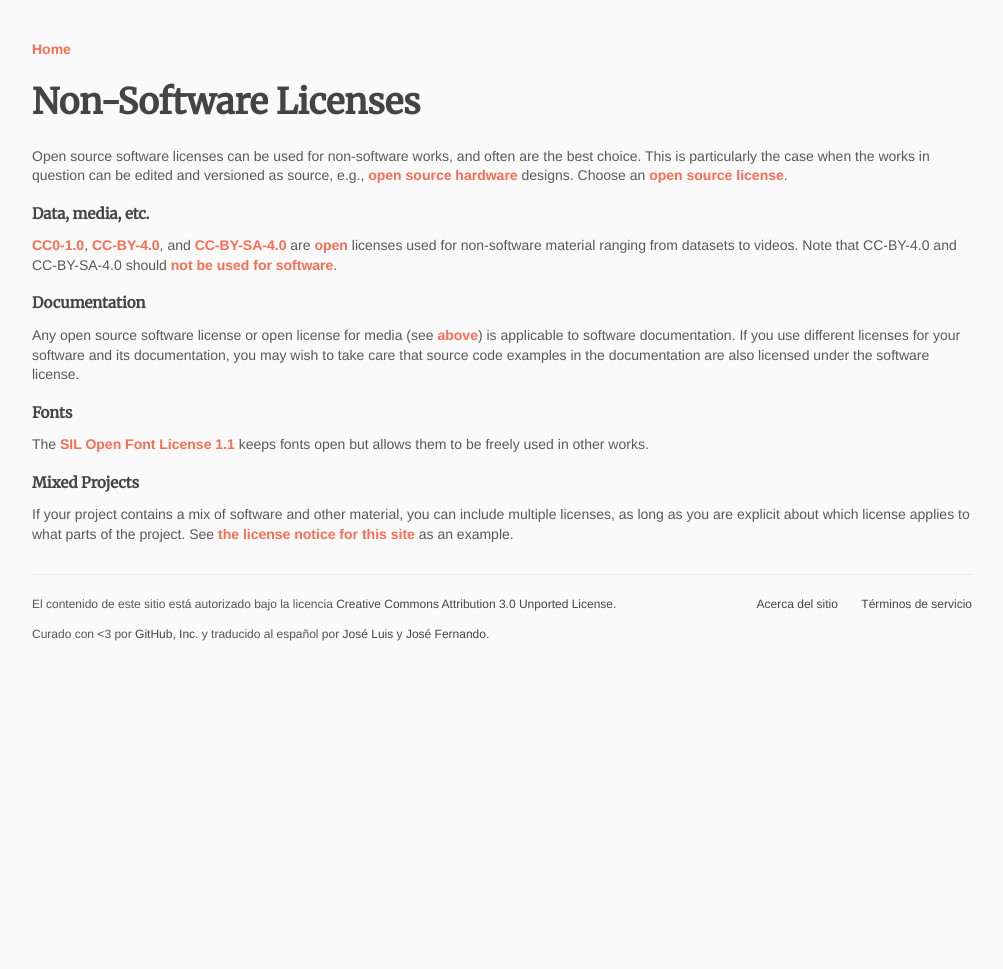
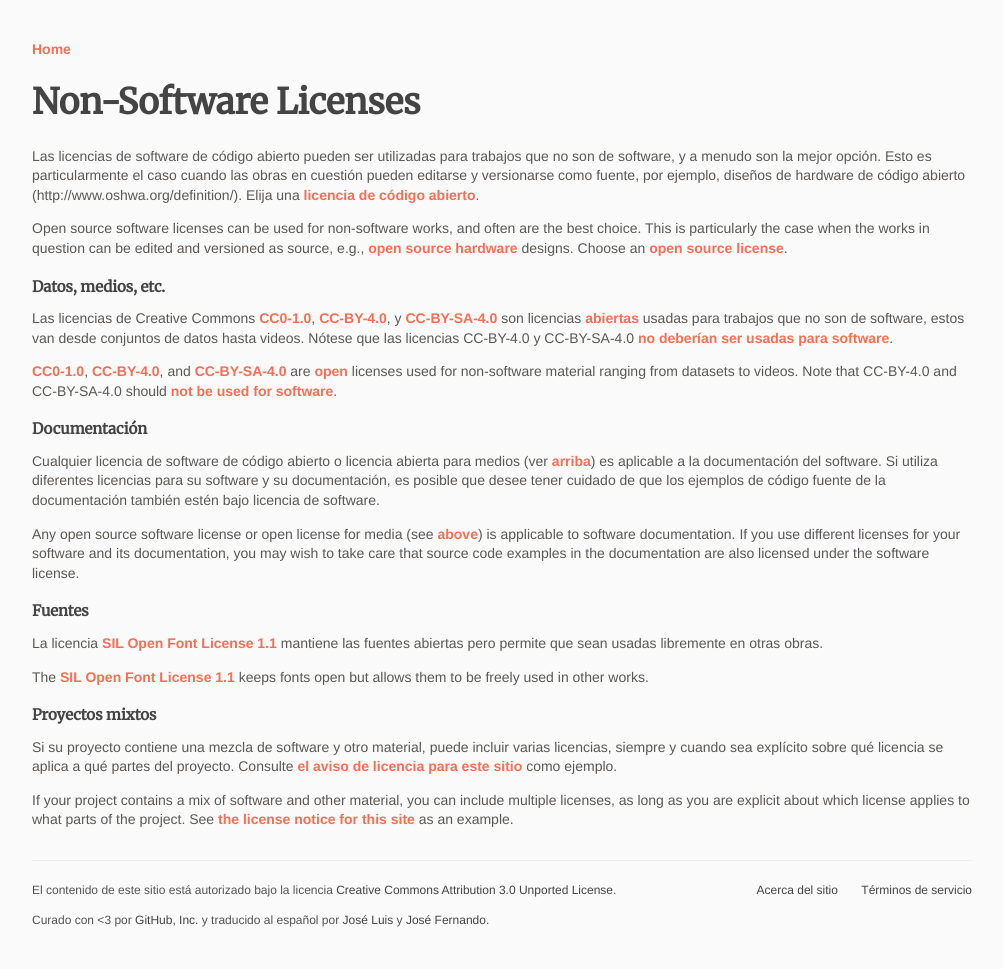
Before and after one commit to Eligelicencia/eligeUnaLicencia, a Jekyll site: the page built from non-software.md, in a window 1280 px wide. Shown: the whole page, without its empty margins (138-1141 px from the left). Built offline with Jekyll 4.4.1, drawn with Linux system fonts in a browser that asks for light colours; before the commit the page ends 900 px from its top, so only the background shows below that.

Commit message:
Licencias principales
Traducciones a los archivos de licencia apache, gpl3, licenses.html y nonsoftware.

```diff
--- a/_licenses/apache-2.0.txt
+++ b/_licenses/apache-2.0.txt
@@ -6,11 +6,11 @@
 featured: true
 hidden: false
 
-description: A permissive license whose main conditions require preservation of copyright and license notices. Contributors provide an express grant of patent rights. Licensed works, modifications, and larger works may be distributed under different terms and without source code.
+description: Licencia permisiva cuyas principales condiciones requieren la preservación de los derechos de autor y los avisos de licencia. Los colaboradores proporcionan una concesión expresa de derechos de patente. Las obras autorizadas, las modificaciones y las obras más grandes pueden distribuirse bajo diferentes términos y sin código fuente. A permissive license whose main conditions require preservation of copyright and license notices. Contributors provide an express grant of patent rights. Licensed works, modifications, and larger works may be distributed under different terms and without source code.
 
-how: Create a text file (typically named LICENSE or LICENSE.txt) in the root of your source code and copy the text of the license into the file.
+how: Crea un archivo de texto (normalmente con el nombre LICENSE o LICENSE.txt) en la raíz del código fuente y copia el texto de la licencia en dicho archivo. Create a text file (typically named LICENSE or LICENSE.txt) in the root of your source code and copy the text of the license into the file.
 
-note: The Apache Foundation recommends taking the additional step of adding a boilerplate notice to the header of each source file. You can find the notice at the very end of the license in the appendix.
+note: La Fundación Apache recomienda tomar el paso adicional de agregar una notificación a la cabecera de cada archivo fuente. Puede encontrar el aviso al final de la licencia en el apéndice. The Apache Foundation recommends taking the additional step of adding a boilerplate notice to the header of each source file. You can find the notice at the very end of the license in the appendix.
 
 using:
   - Android: https://github.com/android/platform_system_core/blob/master/NOTICE
--- a/_licenses/gpl-3.0.txt
+++ b/_licenses/gpl-3.0.txt
@@ -7,11 +7,11 @@
 featured: true
 hidden: false
 
-description: Permissions of this strong copyleft license are conditioned on making available complete source code of licensed works and modifications, which include larger works using a licensed work, under the same license. Copyright and license notices must be preserved. Contributors provide an express grant of patent rights.
+description: Los permisos de esta fuerte licencia de copyleft están condicionados a hacer disponible el código fuente completo de obras autorizadas y modificaciones, que incluyen trabajos más grandes que usan una obra con licencia, bajo la misma licencia. Se deben conservar los avisos de derechos de autor y licencias. Los colaboradores proporcionan una concesión expresa de derechos de patente. Permissions of this strong copyleft license are conditioned on making available complete source code of licensed works and modifications, which include larger works using a licensed work, under the same license. Copyright and license notices must be preserved. Contributors provide an express grant of patent rights.
 
-how: Create a text file (typically named LICENSE or LICENSE.txt) in the root of your source code and copy the text of the license into the file.
+how: Crea un archivo de texto (normalmente con el nombre LICENSE o LICENSE.txt) en la raíz del código fuente y copia el texto de la licencia en dicho archivo. Create a text file (typically named LICENSE or LICENSE.txt) in the root of your source code and copy the text of the license into the file.
 
-note: The Free Software Foundation recommends taking the additional step of adding a boilerplate notice to the top of each file. The boilerplate can be found at the end of the license.
+note: La Fundación de Software Libre (Free Software Foundation) recomienda tomar el paso adicional de agregar una notificación a la cabecera de cada archivo fuente. Puede encontrar el aviso al final de la licencia en el apéndice. The Free Software Foundation recommends taking the additional step of adding a boilerplate notice to the top of each file. The boilerplate can be found at the end of the license.
 
 using:
   - Bash: http://git.savannah.gnu.org/cgit/bash.git/tree/COPYING
--- a/licenses.html
+++ b/licenses.html
@@ -5,8 +5,8 @@
 title: Licenses
 ---
 
-<p>Open source licenses grant permission to everyone to use, modify, and share licensed software for any purpose, subject to conditions preserving the provenance and openness of the software. The following licenses are arranged from one with the strongest of these conditions (GNU AGPLv3) to one with no conditions (Unlicense). Notice that the popular licenses featured on the <a href="/">home page</a> (GNU GPLv3, Apache License 2.0, and MIT License) fall within this spectrum.</p>
-<p style="font-size:small; margin-bottom: 40px">If you were looking for a reference table of all of the licenses on choosealicense.com, see the <a href="/appendix">appendix</a>.</p>
+<p>Las licencias de código abierto otorgan permiso a todo el mundo para usar, modificar y compartir software con licencia para cualquier propósito, sujeto a condiciones que preserven la procedencia y la apertura del software. Las siguientes licencias se organizan desde una con la más fuerte de estas condiciones (GNU AGPLv3) a una sin condiciones (Unlicense). Observe que las licencias populares que aparecen en la <a href="/">home page</a> (GNU GPLv3, Licencia Apache 2.0 y Licencia MIT) se incluyen en este espectro.</p>
+<p style="font-size:small; margin-bottom: 40px">Si estás buscando una tabla de referencia de todas las licencias nombradas en EligeUnaLicencia.com, consulta el <a href="/appendix">apéndice de licencias</a>.</p>
 
 {% include license-overview.html license-id="agpl-3.0" %}
 {% include license-overview.html license-id="gpl-3.0" %}
@@ -17,3 +17,5 @@
 {% include license-overview.html license-id="unlicense" %}
 
 The above licenses represent the entire spectrum of open source licenses, from highly protective to unconditional. One of these should work for most new open source projects. Many other open source licenses exist, including older versions of and close substitutes for some of the above. See the resources listed on our <a href="/about/">about page</a> if you'd like to read more.
+
+Las licencias anteriores representan todo el espectro de licencias de código abierto, desde las más protectoras hasta las más incondicionales. Alguno de este espectro debería servir para la mayoría de los nuevos proyectos de código abierto. Existen muchas otras licencias de código abierto, incluyendo versiones anteriores y substitutos cercanos de algunas de las anteriores. Consulte los recursos enumerados en nuestra <a href="/about/">"página de acerca de"</a> para saber más.
--- a/non-software.md
+++ b/non-software.md
@@ -4,20 +4,31 @@
 permalink: /non-software/
 ---
 
+Las licencias de software de código abierto pueden ser utilizadas para trabajos que no son de software, y a menudo son la mejor opción. Esto es particularmente el caso cuando las obras en cuestión pueden editarse y versionarse como fuente, por ejemplo, diseños de hardware de código abierto (http://www.oshwa.org/definition/). Elija una [licencia de código abierto](/licenses/).
+
+
 Open source software licenses can be used for non-software works, and often are the best choice. This is particularly the case when the works in question can be edited and versioned as source, e.g., [open source hardware](http://www.oshwa.org/definition/) designs. Choose an [open source license](/licenses/).
 
-### Data, media, etc.
+### Datos, medios, etc.
+
+Las licencias de Creative Commons [CC0-1.0](/licenses/cc0-1.0/), [CC-BY-4.0](/licenses/cc-by-4.0/), y [CC-BY-SA-4.0](/licenses/cc-by-sa-4.0/) son licencias [abiertas](http://opendefinition.org) usadas para trabajos que no son de software, estos van desde conjuntos de datos hasta videos. Nótese que las licencias CC-BY-4.0 y CC-BY-SA-4.0 [no deberían ser usadas para software](https://creativecommons.org/faq/#can-i-apply-a-creative-commons-license-to-software).
 
 [CC0-1.0](/licenses/cc0-1.0/), [CC-BY-4.0](/licenses/cc-by-4.0/), and [CC-BY-SA-4.0](/licenses/cc-by-sa-4.0/) are [open](http://opendefinition.org) licenses used for non-software material ranging from datasets to videos. Note that CC-BY-4.0 and CC-BY-SA-4.0 should [not be used for software](https://creativecommons.org/faq/#can-i-apply-a-creative-commons-license-to-software).
 
-### Documentation
+### Documentación
+
+Cualquier licencia de software de código abierto o licencia abierta para medios (ver [arriba](#data-media-etc)) es aplicable a la documentación del software. Si utiliza diferentes licencias para su software y su documentación, es posible que desee tener cuidado de que los ejemplos de código fuente de la documentación también estén bajo licencia de software.
 
 Any open source software license or open license for media (see [above](#data-media-etc)) is applicable to software documentation. If you use different licenses for your software and its documentation, you may wish to take care that source code examples in the documentation are also licensed under the software license.
 
-### Fonts
+### Fuentes
+
+La licencia [SIL Open Font License 1.1](/licenses/ofl-1.1/) mantiene las fuentes abiertas pero permite que sean usadas libremente en otras obras.
 
 The [SIL Open Font License 1.1](/licenses/ofl-1.1/) keeps fonts open but allows them to be freely used in other works.
 
-### Mixed Projects
+### Proyectos mixtos
+
+Si su proyecto contiene una mezcla de software y otro material, puede incluir varias licencias, siempre y cuando sea explícito sobre qué licencia se aplica a qué partes del proyecto. Consulte [el aviso de licencia para este sitio](https://github.com/github/choosealicense.com#license) como ejemplo.
 
 If your project contains a mix of software and other material, you can include multiple licenses, as long as you are explicit about which license applies to what parts of the project.  See [the license notice for this site](https://github.com/github/choosealicense.com#license) as an example.
```
